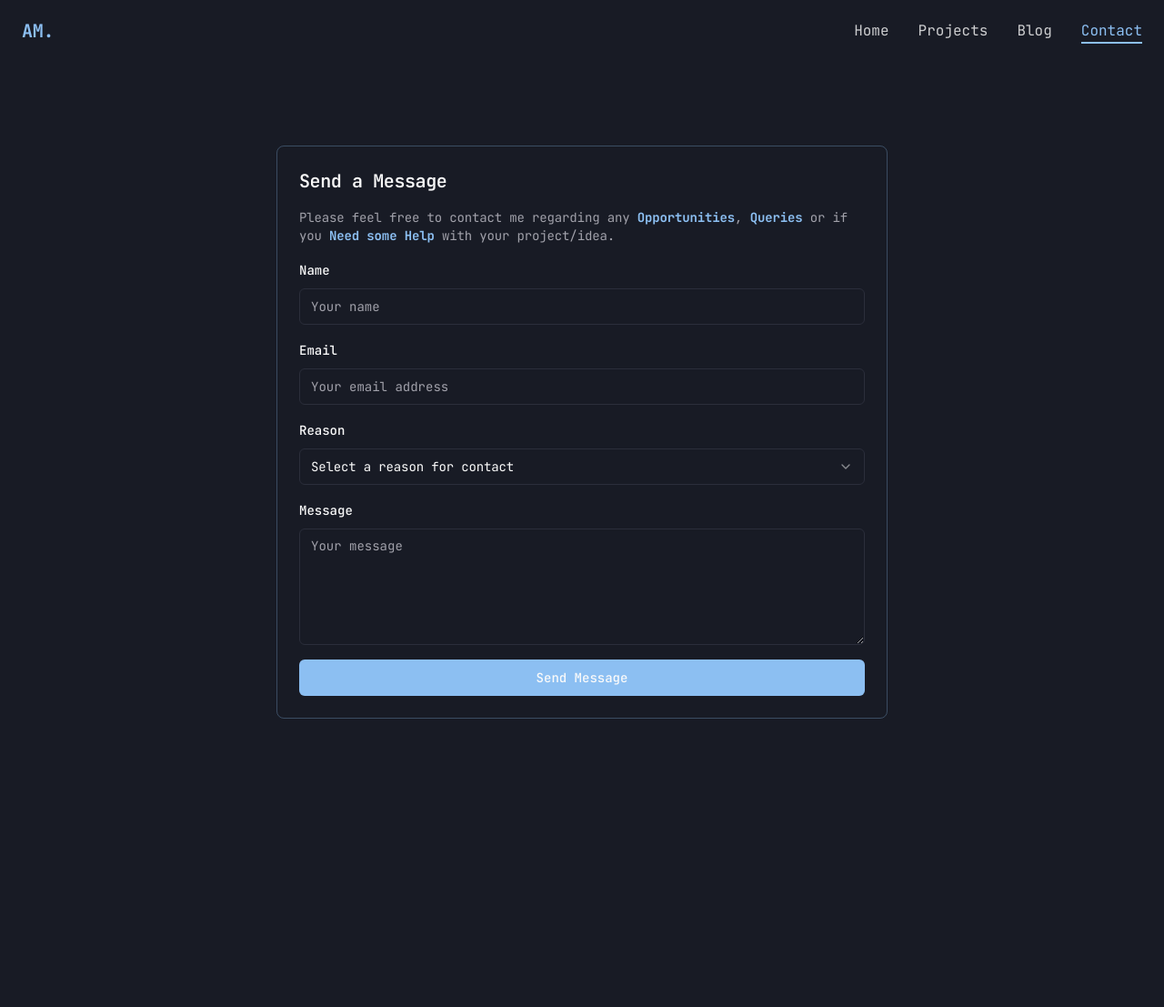
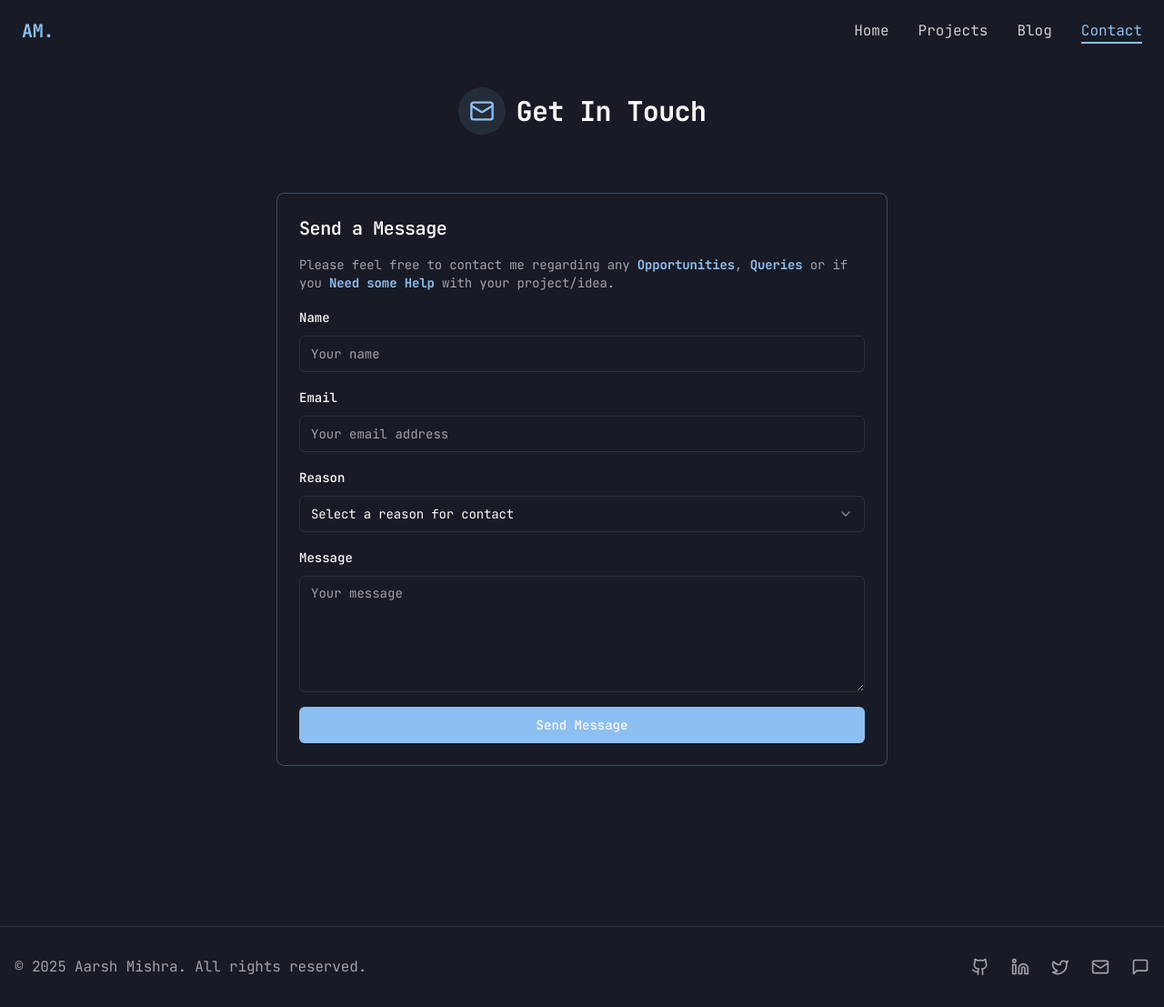
Before and after one commit to LuC-9/custom-portfolio, a Next.js app: page /contact in a window 1280 px wide. Shown: the whole page at 91% size. Before the commit the page ends 886 px from the top, so only its background shows below. Built offline with nearby package versions, Linux system fonts and the light colour scheme.

Commit message:
added files and details

```diff
--- a/app/contact/page.tsx
+++ b/app/contact/page.tsx
@@ -10,10 +10,14 @@ export const metadata: Metadata = {
 
 export default function ContactPage() {
   return (
-    <div className="container mx-auto py-24">
-      <div className="max-w-2xl mx-auto">
-        <ClientWrapper />
+    <div className="min-h-screen flex flex-col">
+      <div className="container mx-auto py-24 flex-grow">
+        <div className="max-w-2xl mx-auto">
+          <ContactSectionHeading />
+          <ClientWrapper />
+        </div>
       </div>
+      <Footer />
     </div>
   )
 }
```
Also changed, not shown: content/blog/getting-started-with-nextjs.md (+1 -1 lines).
